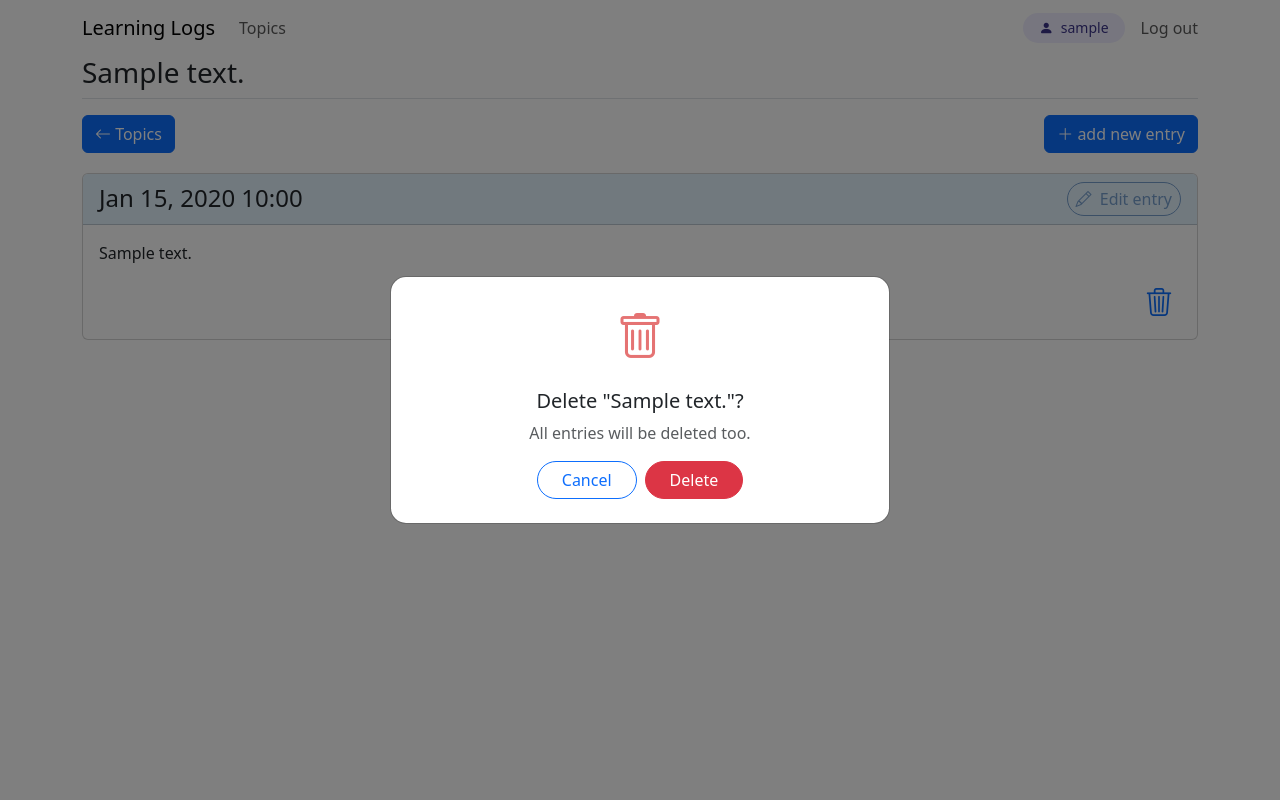
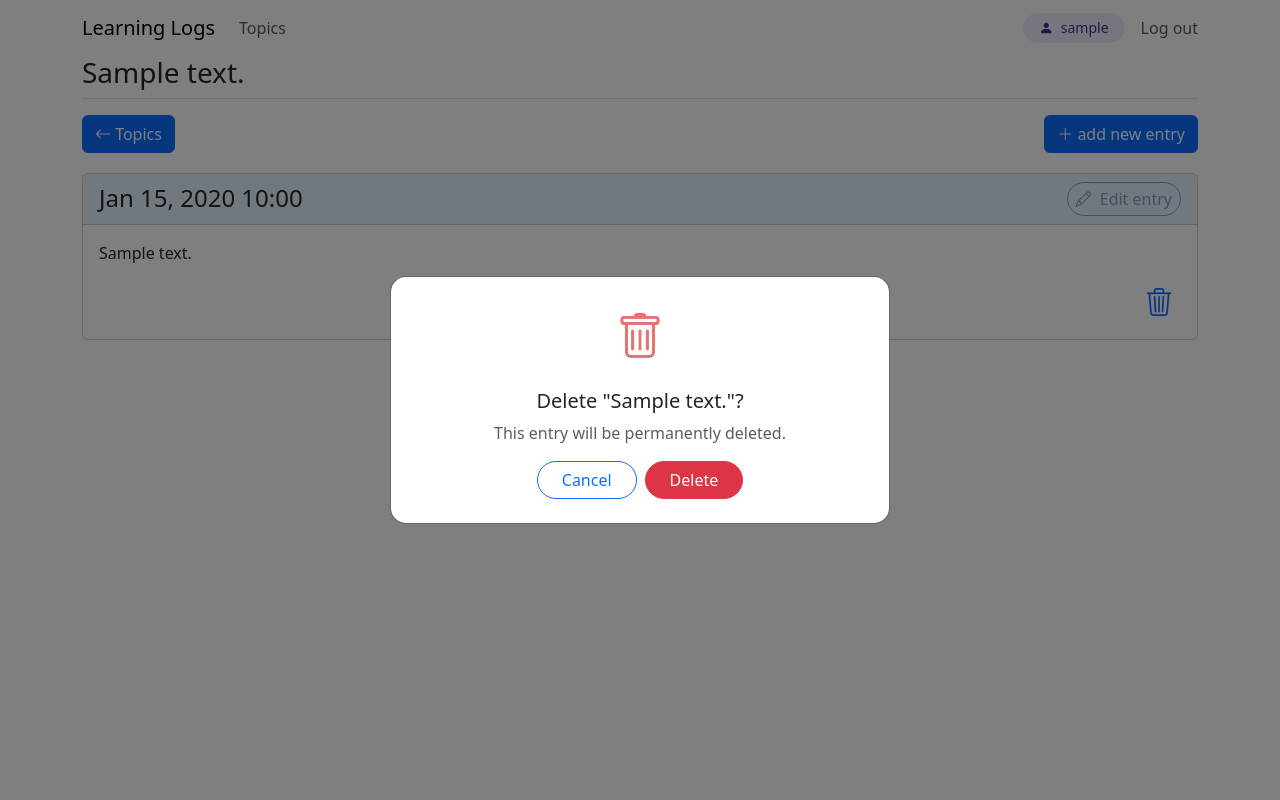
Before and after one commit to useinov09/learning_log, a Django app: page /topics/1/ in a window 1280 px wide, after a click that opens the changed part. Run offline with Django 5.2, Linux system fonts and the light colour scheme; a user stored in the database is signed in; tables that the repository leaves empty hold one stand-in row (values such as "Sample post"); some libraries are stand-ins or nearby versions.

Commit message:
Fix: update delete entry modal text

```diff
--- a/learning_logs/templates/learning_logs/topic.html
+++ b/learning_logs/templates/learning_logs/topic.html
@@ -54,7 +54,7 @@
                     <div class="modal-body text-center p-4">
                         <i class="bi bi-trash" style="font-size: 48px; color: #e57373;"></i>
                         <h5 class="mt-3">Delete "{{ topic }}"?</h5>
-                        <p class="text-muted">All entries will be deleted too.</p>
+                        <p class="text-muted">This entry will be permanently deleted.</p>
                         <div class="d-flex gap-2 justify-content-center mt-3">
                             <button class="btn btn-outline-primary rounded-pill px-4" data-bs-dismiss="modal">Cancel</button>
                             <form method="post" action="{% url 'learning_logs:delete_entry' entry.id %}">
```
